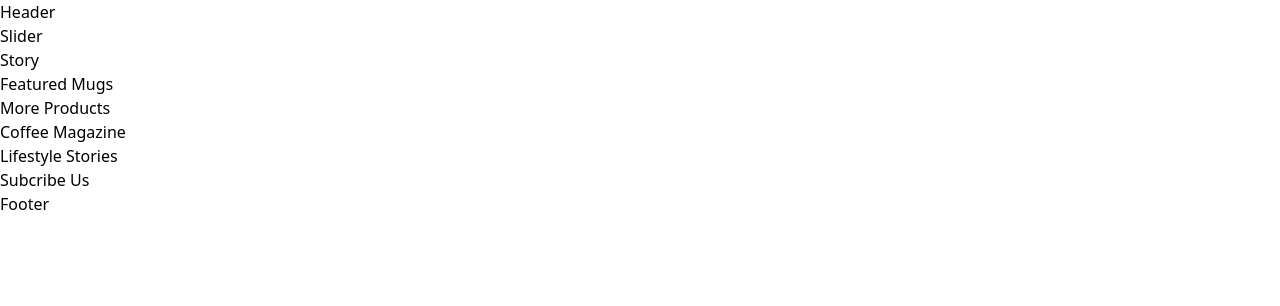
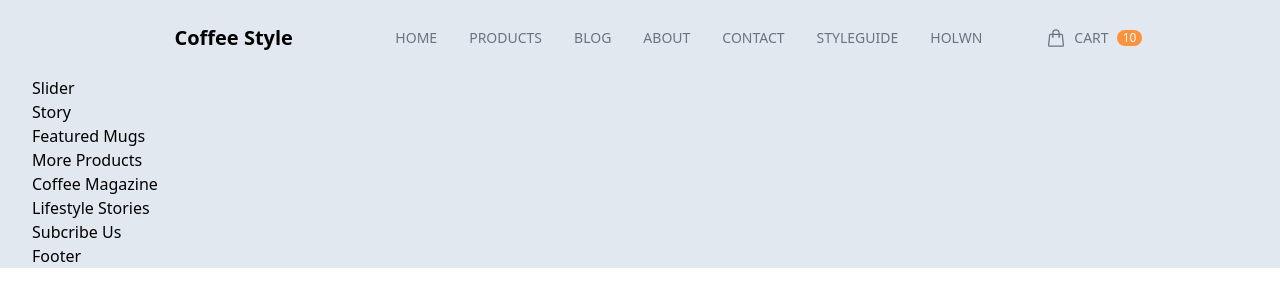
Before and after one commit to Holwn/coffee-style, a website: page public/index.html in a window 1280 px wide. Drawn offline with Linux system fonts and the light colour scheme.

Commit message:
Add header

```diff
--- a/public/index.html
+++ b/public/index.html
@@ -4,13 +4,51 @@
     <meta charset="UTF-8">
     <meta name="viewport" content="width=device-width, initial-scale=1.0">
     <title>Holwn Coffee Style</title>
-    <link href="./output.css" rel="stylesheet">
+    <link href="./output.css" type="text/css" rel="stylesheet">
 </head>
 <body>
     <div id="root">
-        <div class="content-wrapper">
-            <header>
-                Header
+        <div class="content-wrapper max-w-screen-2xl text-base mx-auto px-8 bg-slate-200">
+            <header class="py-6 mx-10">
+                <nav class="flex flex-row justify-between items-center">
+                    <div class="logo basis-2/6 text-center text-xl font-semibold cursor-pointer">
+                        Coffee Style
+                    </div>
+                    <ul class="basis-3/6 flex items-center justify-end gap-8 uppercase text-sm text-gray-500 font-medium">
+                        <li class="hso-top-menu-item">
+                            <a href="#" class="">Home</a>
+                        </li>
+                        <li class="hso-top-menu-item">
+                            <a href="#" class="">Products</a>
+                        </li>
+                        <li class="hso-top-menu-item">
+                            <a href="#" class="">Blog</a>
+                        </li>
+                        <li class="hso-top-menu-item">
+                            <a href="#" class="">About</a>
+                        </li>
+                        <li class="hso-top-menu-item">
+                            <a href="#" class="">Contact</a>
+                        </li>
+                        <li class="hso-top-menu-item">
+                            <a href="#" class="">StyleGuide</a>
+                        </li>
+                        <li class="hso-top-menu-item">
+                            <a href="https://google.com" target="blank" class="">Holwn</a>
+                        </li>
+                    </ul>
+                    <ul class="basis-1/6 flex justify-start items-center ml-16 uppercase text-sm text-gray-500 font-medium">
+                        <li class="hso-top-menu-item">
+                            <a href="#" class="flex items-center">
+                                <svg xmlns="http://www.w3.org/2000/svg" fill="none" viewBox="0 0 24 24" stroke-width="1.5" stroke="currentColor" class="hso-icon">
+                                    <path stroke-linecap="round" stroke-linejoin="round" d="M15.75 10.5V6a3.75 3.75 0 1 0-7.5 0v4.5m11.356-1.993 1.263 12c.07.665-.45 1.243-1.119 1.243H4.25a1.125 1.125 0 0 1-1.12-1.243l1.264-12A1.125 1.125 0 0 1 5.513 7.5h12.974c.576 0 1.059.435 1.119 1.007ZM8.625 10.5a.375.375 0 1 1-.75 0 .375.375 0 0 1 .75 0Zm7.5 0a.375.375 0 1 1-.75 0 .375.375 0 0 1 .75 0Z" />
+                                </svg>
+                                <span class="mx-2">Cart</span>
+                                <span class="hso-badge-circle bg-orange-400 text-white">10</span>
+                            </a>
+                        </li>
+                    </ul>
+                </nav>
             </header>
             <main>
                 <div class="slider">
--- a/src/input.css
+++ b/src/input.css
@@ -1,3 +1,18 @@
 @tailwind base;
 @tailwind components;
 @tailwind utilities;
+
+/* hso = Holwn Solution One*/
+.hso-top-menu-item {
+  @apply cursor-pointer py-1 hover:text-gray-800
+  relative after:absolute after:bottom-0 after:left-0 after:bg-light-coffee-500 after:h-0.5 after:w-0 hover:after:w-full
+  after:transition-all after:ease-in-out after:duration-300;
+}
+
+.hso-icon {
+  @apply w-5 h-5 inline-block;
+}
+
+.hso-badge-circle {
+    @apply text-xs text-center rounded-full px-1.5;
+  }
--- a/tailwind.config.js
+++ b/tailwind.config.js
@@ -2,7 +2,18 @@
 module.exports = {
   content: ["./public/**/*.{html,js}"],
   theme: {
-    extend: {},
+    extend: {
+      colors: {
+        'primary': '#FF6363',
+        'secondary': {
+          100: '#E2E2D5',
+          200: '#888883',
+        },
+        'light-coffee': {
+          500: '#C89F94',
+        }
+      },
+    },
   },
   plugins: [],
 }
```
Also changed, not shown: public/output.css.
